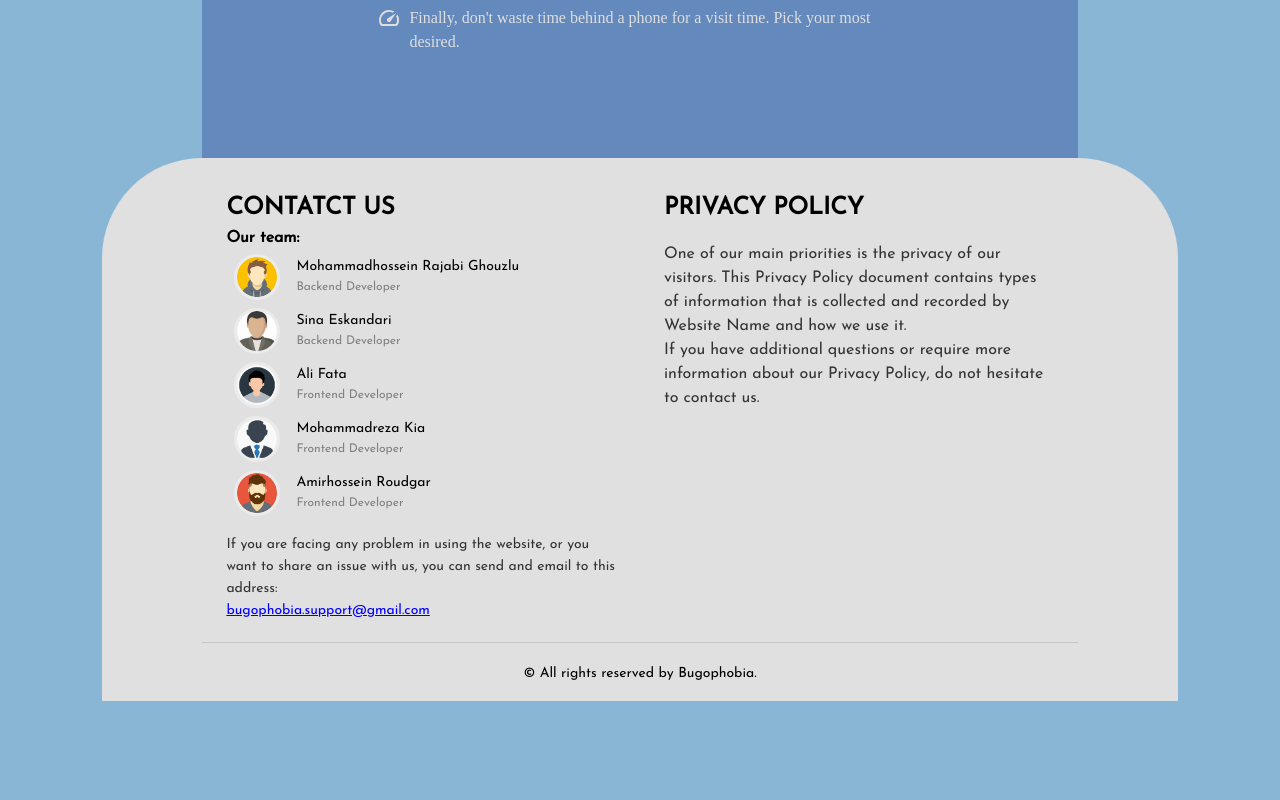
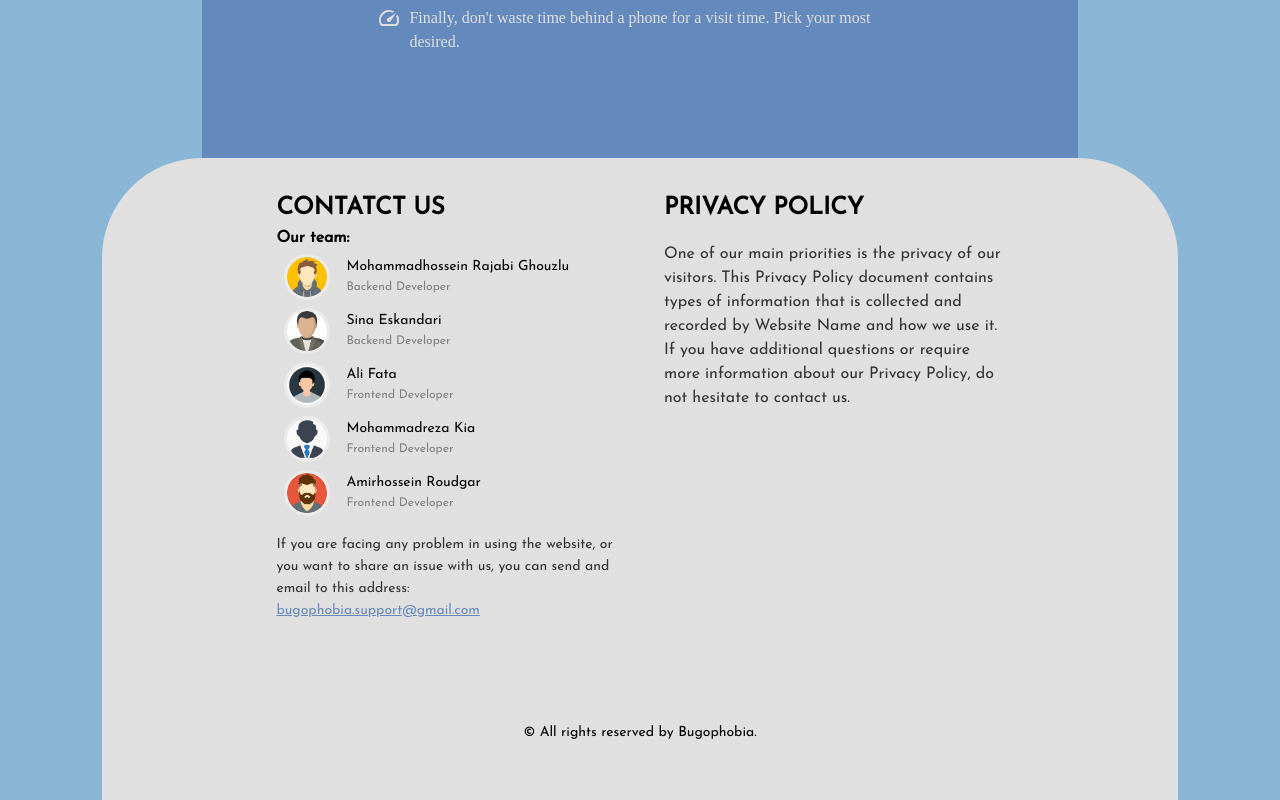
Before and after one commit to Tahlil-992/bugophobia.front-end, a React (Create React App) app: page / in a window 1280 px wide. Shown: the part 1112-1912 px from the top of the page. Before the commit the page ends 1813 px from the top, so only its background shows below. Built offline with nearby package versions, Linux system fonts and the light colour scheme.

Commit message:
rebased and synced with new fonts + footer final touches

```diff
--- a/src/views/pages/LandingPage.js
+++ b/src/views/pages/LandingPage.js
@@ -229,7 +229,7 @@ const LandingPage = ({ isdoctor, setIsDoctor }) => {
                 </div>
             </Grid>
             <footer className={classes.footer} style={{ backgroundColor: '#E0E0E0', padding: "2em 0 1em 0" }}>
-                <Grid container style={{padding: "0 100px"}}>
+                <Grid container style={{padding: "0 150px"}}>
                 <Grid container item sm={12}>
                     <Grid item sm={6} style={{ padding: "0 1.5em"}}>
                         <Grid>
@@ -250,7 +250,7 @@ const LandingPage = ({ isdoctor, setIsDoctor }) => {
                                 If you are facing any problem in using the website, or you want to share
                                 an issue with us, you can send and email to this address:
                                 <br/>
-                                <Link style={{color: "blue"}}>
+                                <Link style={{color: "#6589bb"}}>
                                     bugophobia.support@gmail.com
                                 </Link>
                             </Typography>
@@ -273,15 +273,19 @@ const LandingPage = ({ isdoctor, setIsDoctor }) => {
                 </Grid>
                 <Grid item xs={12}>
                     <br/>
-                    <Divider style={{color: "red"}}/>
+                    <br/>
+                    <br/>
+                    <br/>
                     <br/>
                 </Grid>
                 <Grid item xs={12}>
                     <Box dsiplay="flex" justifyContent="center">
-                        <Typography align="center" variant={"subtitle2"}>
+                        <Typography align="center" variant={"subtitle2"} color={"#6589bb"}>
                             &copy; All rights reserved by Bugophobia.
                         </Typography>
                     </Box>
+                    <br/>
+                    <br/>
                 </Grid>
                 </Grid>
             </footer>
```
